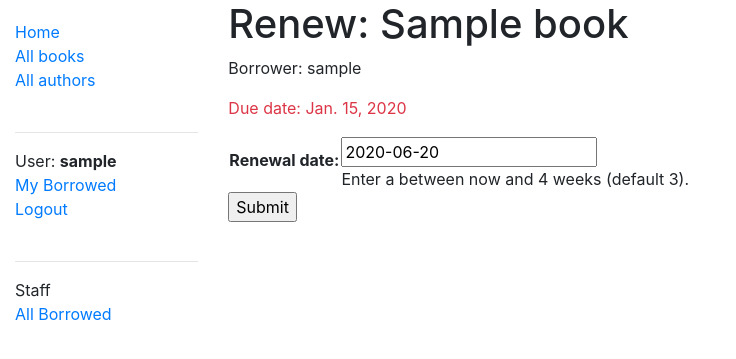
After one commit to faisnasrullah/djangolocallibrary, a Django app: page /catalog/book/00000000-0000-0000-0000-000000000001/renew/ in a window 1280 px wide. The commit adds this page. Shown: the top 359 px of the page, without its empty margins (0-736 px from the left). Run offline with Django 3.2, Linux system fonts and the light colour scheme; a user stored in the database is signed in; tables that the repository leaves empty hold one stand-in row (values such as "Sample post"); some libraries are stand-ins or nearby versions.

Commit message:
Implement Django Forms

```diff
--- /dev/null
+++ b/catalog/forms.py
@@ -0,0 +1,25 @@
+import datetime
+from django import forms
+from django.core.exceptions import ValidationError
+from django.utils.translation import ugettext_lazy as _
+
+
+class RenewBookForm(forms.Form):
+    renewal_date = forms.DateField(
+        help_text="Enter a between now and 4 weeks (default 3).")
+
+    # Validation for field renewal_date
+    def clean_renewal_date(self):
+        data = self.cleaned_data["renewal_date"]
+
+        # Check if data is not in the past
+        if data < datetime.date.today():
+            raise ValidationError(_("Invalid date - renewal in past"))
+
+        # Check if a date is in the allowed range (+4 weeks from today)
+        if data > datetime.date.today() + datetime.timedelta(weeks=4):
+            raise ValidationError(
+                _("Invalid date - renewal more than 4 weeks ahead."))
+
+        # Remember to always return the cleaned data
+        return data
--- /dev/null
+++ b/catalog/templates/bookinstance/book_renew_librarian.html
@@ -0,0 +1,17 @@
+{% extends "base_generic.html" %}
+
+{% block title %}<title>Book Renew - Local Library</title>{% endblock %}
+
+{% block content %}
+  <h1>Renew: {{ book_instance.book.title }}</h1>
+  <p>Borrower: {{ book_instance.borrower }}</p>
+  <p{% if book_instance.is_overdue %} class="text-danger"{% endif %}>Due date: {{ book_instance.due_back }}</p>
+
+  <form action="" method="post">
+    {% csrf_token %}
+    <table>
+    {{ form.as_table }}
+    </table>
+    <input type="submit" value="Submit">
+  </form>
+{% endblock %}
--- a/catalog/templates/bookinstance/bookinstance_list_borrowed_all.html
+++ b/catalog/templates/bookinstance/bookinstance_list_borrowed_all.html
@@ -9,7 +9,7 @@
       {% for bookinst in bookinstance_list %}
       <li class="{% if bookinst.is_overdue %}text-danger{% endif %}">
         <a href="{% url 'book-detail' bookinst.book.pk %}">{{bookinst.book.title}}</a> ({{ bookinst.due_back }}) - {{ bookinst.borrower }}
-        {% comment %} {% if perms.catalog.can_mark_returned %}- <a href="{% url 'renew-book-librarian' bookinst.id %}">Renew</a>  {% endif %} {% endcomment %}
+        {% if perms.catalog.can_mark_returned %}- <a href="{% url 'renew-book-librarian' bookinst.id %}">Renew</a>  {% endif %}
       </li>
       {% endfor %}
     </ul>
--- a/catalog/urls.py
+++ b/catalog/urls.py
@@ -14,4 +14,7 @@ urlpatterns = [
 
     path('mybooks/', views.LoanedBooksByUserListView.as_view(), name='my-borrowed'),
     path('borrowed/', views.LoanedBooksAllListView.as_view(), name='all-borrowed'),
+
+    path('book/<uuid:pk>/renew/', views.renew_book_librarian,
+         name='renew-book-librarian'),
 ]
--- a/catalog/views.py
+++ b/catalog/views.py
@@ -1,9 +1,14 @@
-from django.shortcuts import get_object_or_404, render
+import datetime
+
 from django.contrib.auth.decorators import login_required, permission_required
 from django.contrib.auth.mixins import LoginRequiredMixin, PermissionRequiredMixin
+from django.shortcuts import get_object_or_404, render
+from django.http import HttpResponseRedirect
+from django.urls import reverse
 # from django.core.exceptions import PermissionDenied
 from django.views import generic
 from .models import Book, Author, BookInstance, Genre
+from .forms import RenewBookForm
 
 
 # View (function-based) -> using @login_required to authencitaion views
@@ -127,3 +132,34 @@ class LoanedBooksAllListView(PermissionRequiredMixin, generic.ListView):
 
     def get_queryset(self):
         return BookInstance.objects.filter(status__exact='o').order_by('due_back')
+
+
+@permission_required('catalog.can_mark_returned')
+def renew_book_librarian(request, pk):
+    book_instance = get_object_or_404(BookInstance, pk=pk)
+
+    # Handle POST Request Form Data
+    if request.method == 'POST':
+        # Create a form instance and populate it with data from the request (binding)
+        form = RenewBookForm(request.POST)
+
+        # Check if the code is valid
+        if form.is_valid():
+            # process the data in form.cleaned_data as required (here we just write it to the model due_back field)
+            book_instance.due_back = form.cleaned_data['renewal_date']
+            book_instance.save()
+
+            # redirect to a new URL:
+            return HttpResponseRedirect(reverse('all-borrowed'))
+
+    # If this is a GET (or any other method) create the default form.
+    else:
+        proposed_renewal_date = datetime.date.today() + datetime.timedelta(weeks=3)
+        form = RenewBookForm(initial={'renewal_date': proposed_renewal_date})
+
+    context = {
+        'form': form,
+        'book_instance': book_instance
+    }
+
+    return render(request, 'bookinstance/book_renew_librarian.html', context)
```
